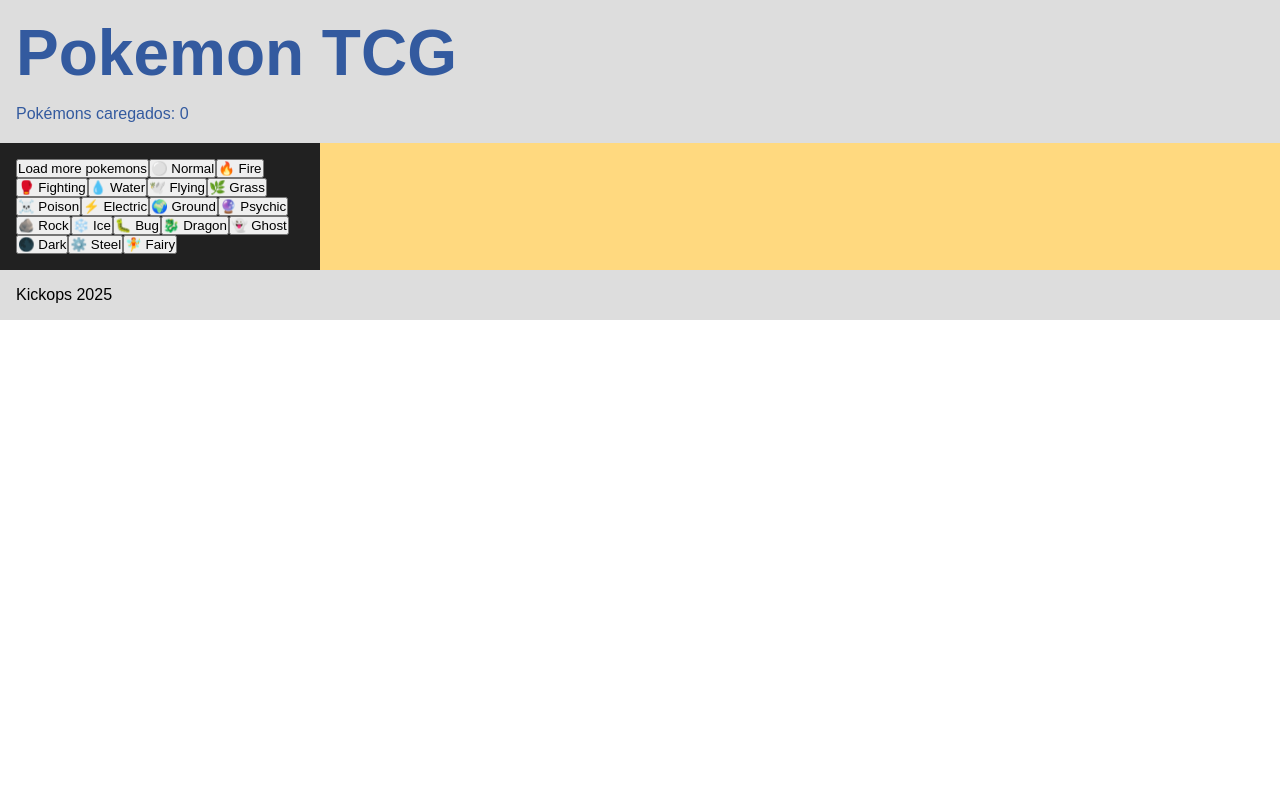
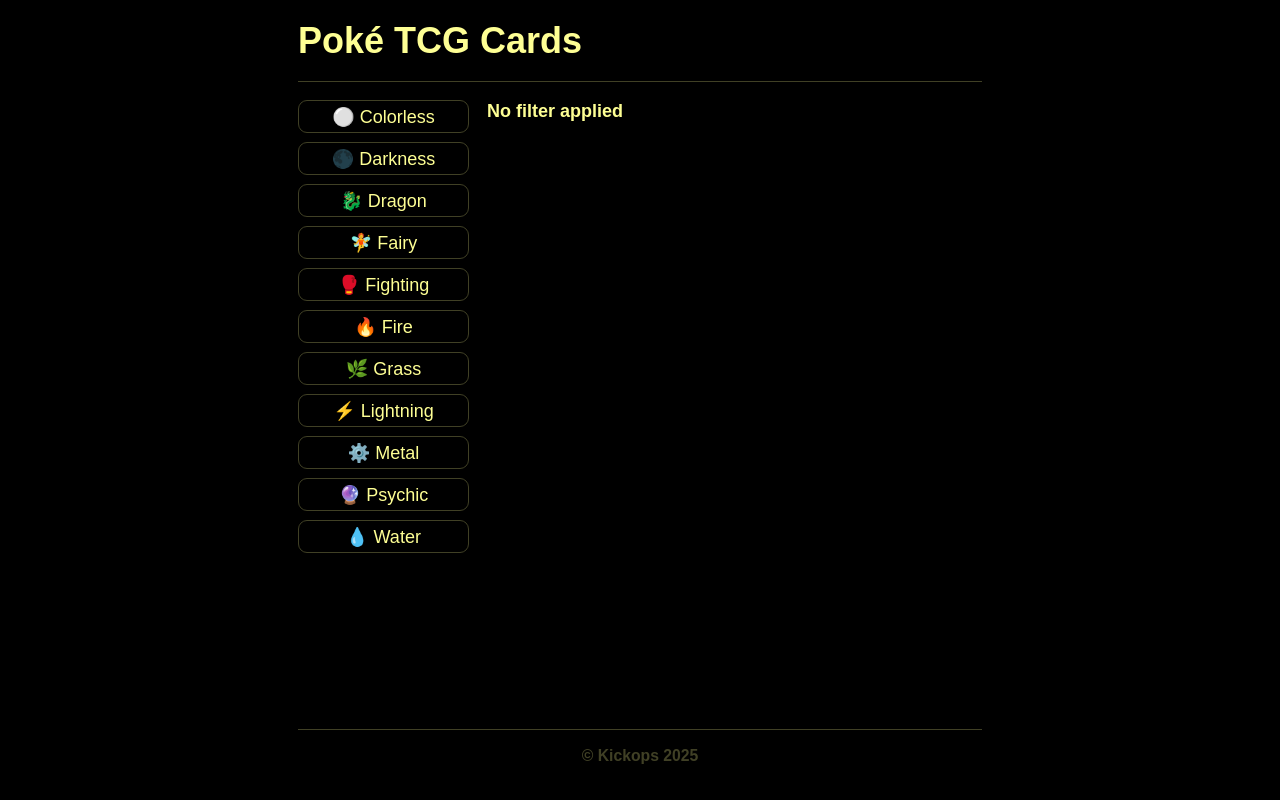
Before and after one commit to kickops-academy/academy-tcg-vanilla, a website built with Vite: page index.html in a window 1280 px wide. Built offline with nearby package versions, Linux system fonts and the light colour scheme; a web font is replaced by a local one.

Commit message:
Mudanças encontro VII

```diff
--- a/index.html
+++ b/index.html
@@ -3,35 +3,33 @@
   <head>
     <meta charset="UTF-8">
     <title>Pokemon TCG</title>
+    <meta name="viewport" content="width=device-width, initial-scale=1.0" />
+
+    <link rel="preconnect" href="https://fonts.googleapis.com">
+    <link rel="preconnect" href="https://fonts.gstatic.com" crossorigin>
+    <link href="https://fonts.googleapis.com/css2?family=Bitcount:wght@100..900&family=Inter:ital,opsz,wght@0,14..32,100..900;1,14..32,100..900&display=swap" rel="stylesheet">
 
     <link rel="stylesheet" href="./src/style.css">
   </head>
   <body>
-    <!--
-      DESAFIOS:
-      - Como podemos melhorar a experiência do usuário, por exemplo, ao carregar mais pokémons?
-      - Como podemos melhorar a visualização do que temos carregado?
-      - Seria bacana se o layout fosse responsivo, como podemos fazer isso?
-      - Como fazer o layout ocupar a tela inteira, com o rodapé sempre na parte inferior?
-      - Seria possível exibir a imagem em alta resolução, assim como a de baixa resolução, de forma responsiva? Se sim, como fazer? Sem usar CSS ou JavaScript?
-    -->
+    <div id="app">
       <header id="header">
-      <h1>Pokemon TCG</h1>
-      <small>Pokémons caregados: <span id="total">0</span></small>
+        <h1>Poké TCG Cards</h1>
       </header>
 
       <section>
-      <aside id="menu">
-
-      </aside>
+        <aside id="menu"></aside>
         <main id="main">
-
+          <h3 id="filter-name">No filter applied</h3>
+          <span id="loader" class="loading"></span>
+          <div id="stage"></div>
         </main>
       </section>
 
       <footer>
-      <p>Kickops 2025</p>
+        <p>&copy; Kickops 2025</p>
       </footer>
+    </div>
 
     <script defer src="./src/main.js"></script>
   </body>
--- a/src/main.js
+++ b/src/main.js
@@ -1,185 +1,110 @@
-/**
- * @type {HTMLElement}
- */
 const APP_MENU = document.querySelector("#menu");
+const APP_STAGE = document.querySelector("#stage");
+const APP_FILTER_NAME = document.querySelector("#filter-name");
 
-/**
- * @type {HTMLElement}
- */
-const APP_MAIN = document.querySelector("#main");
+const APP_LOADER = document.querySelector("#loader");
+APP_LOADER.classList.add("hidden");
 
-/**
- * @type {string}
- */
-const API_URL = "http://localhost:3000";
+const STORE = {};
+const APP_STORE = new Proxy(STORE, {
+  set(target, prop, value) {
+    target[prop] = value;
 
-/**
- * @type {Record<string, string>}
- */
-let FILTERS_DATA = {};
+    if (prop === "type") {
+      APP_FILTER_NAME.innerHTML = value
+        ? `Filter: ${value}`
+        : `No filter applied`;
 
-/**
- * @type {Proxy<Record<string, string>>}
- */
-const FILTERS = new Proxy(FILTERS_DATA, {
-  set(target, property, value) {
-    target[property] = value;
+      if (value) {
+        loadPokemonByType(value);
+      } else {
+        APP_STAGE.innerHTML = "No cards.";
+      }
+    }
 
-
-    APP_MAIN.childNodes.forEach((node) => {
-      node.remove();
-    });
-
-    if (value) {
-      const filtered = POKEMONS.filter((pokemon) => {
-        return pokemon.types.includes(value);
-      });
-
-      if (filtered.length === 0) {
-        const noResults = document.createElement("p");
-        noResults.innerText = "No results found";
-        APP_MAIN.appendChild(noResults);
-      } else {
-        filtered.forEach(async (pokemon) => {
-          const cardImg = document.createElement("img");
-          cardImg.src = `${pokemon.image}/low.png`;
-          cardImg.alt = pokemon.name;
-          cardImg.addEventListener("load", (evt) => {
-            APP_MAIN.appendChild(cardImg);
-          });
-          cardImg.addEventListener("error", (evt) => {
-            console.log("Error loading image:" + pokemon.name);
-          });
-        });
-      }
+    if (prop === "cards") {
+      console.log(`Setting cards:`, value);
+      renderCards(value);
     }
 
     return true;
   },
-  get(target, property) {
-    return target[property];
-  }
 });
 
-/**
- * @type {Array<Record<string, string>>}
- */
-let POKEMON_LIST = [];
-
-/**
- * @type {Proxy<Array<Record<string, string>>>}
- */
-const POKEMONS = new Proxy(POKEMON_LIST, {
-  set(target, property, value) {
-    target[property] = value;
-
-    const total = document.querySelector("#total");
-    if (total) {
-      total.innerText = target.length;
-    }
-
-    return true;
-  },
-  get(target, property) {
-    return target[property];
-  }
-});
-
-/**
- * @type {Record<string, string>}
- */
 const POKEMON_TYPES = {
-  "Normal": "⚪️",
-  "Fire": "🔥",
-  "Fighting": "🥊",
-  "Water": "💧",
-  "Flying": "🕊️",
-  "Grass": "🌿",
-  "Poison": "☠️",
-  "Electric": "⚡️",
-  "Ground": "🌍",
-  "Psychic": "🔮",
-  "Rock": "🪨",
-  "Ice": "❄️",
-  "Bug": "🐛",
-  "Dragon": "🐉",
-  "Ghost": "👻",
-  "Dark": "🌑",
-  "Steel": "⚙️",
-  "Fairy": "🧚"
+  Colorless: "⚪️",
+  Darkness: "🌑",
+  Dragon: "🐉",
+  Fairy: "🧚",
+  Fighting: "🥊",
+  Fire: "🔥",
+  Grass: "🌿",
+  Lightning: "⚡️",
+  Metal: "⚙️",
+  Psychic: "🔮",
+  Water: "💧",
 };
 
-function createReloadButton() {
+function renderCards(cards) {
+  APP_STAGE.innerHTML = "";
+  cards.forEach((card) => {
+    const cardImage = document.createElement("img");
+    cardImage.src = `${card.image}/low.png`;
+    cardImage.alt = card.name;
+    cardImage.addEventListener("load", () => {
+      APP_STAGE.appendChild(cardImage);
+    });
+    cardImage.addEventListener("error", () => {
+      console.error(`Failed to load image for card: ${card.name}`);
+    });
+  });
+}
+
+async function loadPokemonByType(type) {
+  APP_LOADER.classList.remove("hidden");
+
+  try {
+    const response = await fetch(
+      `http://localhost:3000/card/pokemon/${type}?amount=8`,
+      {
+        method: "GET",
+      }
+    );
+
+    const cardData = await response?.json();
+    if (Array.isArray(cardData)) {
+      // Clear APP_CARDS before adding new data
+      APP_STORE.cards = cardData;
+    }
+  } catch (err) {
+    console.error(`Error loading Pokémon of type ${type}:`, err);
+  } finally {
+    APP_LOADER.classList.add("hidden");
+  }
+}
+
+function generateButton(type, icon) {
   const button = document.createElement("button");
-  button.innerText = "Load more pokemons";
+  button.textContent = `${icon} ${type}`;
   button.addEventListener("click", () => {
-    loadPokemons();
+    if (APP_STORE.type === type) {
+      APP_STORE.type = null;
+    } else {
+      APP_STORE.type = type;
+    }
   });
   APP_MENU.appendChild(button);
 }
 
-function createMenuButton(label, value) {
-  const button = document.createElement("button");
-  button.innerText = `${value} ${label}`;
-  button.addEventListener("click", () => {
-    FILTERS.type = label;
-  });
-  APP_MENU.appendChild(button);
-}
-
-/**
- * Carrega uma quantidade específica de cartas de pokémons de uma categoria.
- *
- * Desafios:
- * - Como podemos melhorar a experiência do usuário ao carregar os pokémons?
- * - Como podemos tratar erros de rede ou falhas na API?
- * - Como podemos verificar se os dados retornados são válidos?
- * - Se o número de parâmetros for maior que 2, isso pode ser problemático, como podemos prevenir isso?
- * - Existe uma forma de validar os parâmetros passados para a função?
- *
- * @param {*} amount
- * @param {*} category
- */
-async function loadPokemons(
-  amount = 20,
-  category = "Pokemon"
-) {
-  APP_MAIN.childNodes.forEach((node) => {
-    node.remove();
-  });
-
-  const message = document.createElement("p");
-  message.innerText = "Loading pokemons...";
-  APP_MAIN.appendChild(message);
-
-  const requestUrl = new URL(`${API_URL}/card/pokemon/random`);
-  requestUrl.searchParams.set("amount", amount);
-  requestUrl.searchParams.set("category", category);
-
-  // Se o request fetch falhar, o que acontece? Como podemos tratar isso?
-  const pokemons = await fetch(requestUrl.toString(), {
-    method: "GET"
-  });
-
-  const data = await pokemons.json();
-
-  // Existe uma forma de verificar se data é um array? Se sim, como?
-  if (data && data.length > 0) {
-    POKEMONS.push(...data);
-  }
-
-  message.innerText = "Pokemons loaded successfully!";
-}
-
-function mapCategoriesToMenuButtons() {
-  // Existe uma interface melhor para mapear os tipos de Pokémon?
-  // Botões são a melhor forma?
-  // Como podemos melhorar a usabilidade do menu?
-  // Como podemos saber se o usuário clicou em um botão de tipo e indicar isso visualmente?
-  Object.entries(POKEMON_TYPES).map(([label, value]) => {
-    createMenuButton(label, value);
+function mapTypesToButtons() {
+  Object.entries(POKEMON_TYPES).forEach(([type, icon]) => {
+    console.log(`Mapping type: ${type} with icon: ${icon}`);
+    generateButton(type, icon);
   });
 }
 
-createReloadButton();
-mapCategoriesToMenuButtons();
+function bootstrap() {
+  mapTypesToButtons();
+}
+
+bootstrap();
--- a/src/style.css
+++ b/src/style.css
@@ -1,59 +1,182 @@
-/**
-  DESAFIOS:
-  - Podemos estruturar melhor nosso CSS para facilitar a manutenção?
-  - Como podemos tornar mais agradável o menu de filtros?
-  - Podemos melhorar a apresentação dos cards?
-  - E quanto a responsividade? Podemos fazer o layout se adaptar a diferentes tamanhos de tela?
- */
 :root {
-  --primary: #335a9f;
-  font-family: Arial, sans-serif;
-  font-size: 16px;
+  --ko-yellow: #feff94;
+
+  color-scheme: dark;
+  color: #ffffff;
+  background-color: #000000;
+
+  font-family: "Bitcount", sans-serif;
+  font-size: 18px;
+  font-weight: 400;
+  line-height: 1.25;
+
+  font-synthesis: none;
+  text-rendering: optimizeLegibility;
+  -webkit-font-smoothing: antialiased;
+  -moz-osx-font-smoothing: grayscale;
+}
+
+@keyframes loading {
+  0% {
+    content: "Loading";
+  }
+
+  25% {
+    content: "Loading.";
+  }
+
+  50% {
+    content: "Loading..";
+  }
+
+  75% {
+    content: "Loading...";
+  }
+
+  100% {
+    content: "Loading...";
+  }
 }
 
 * {
-  box-sizing: border-box;
   margin: 0;
   padding: 0;
+  box-sizing: border-box;
 }
 
-.blue-text {
-  color: #0000ff;
+#app {
+  width: 100%;
+  max-width: 720px;
+  min-height: 100dvh;
+  padding: 1rem;
+  margin: 0 auto;
+  display: flex;
+  flex-direction: column;
+  gap: 1rem;
 }
 
 header {
-  color: var(--primary);
-  background: #ddd;
-  font-size: 2rem;
-  padding: 1rem;
-}
+  border-bottom: 1px solid color-mix(in srgb, var(--ko-yellow) 25%, #000000);
 
-header small {
-  font-size: 0.5em;
+  h1 {
+    color: var(--ko-yellow);
+    font-size: 2rem;
+    font-weight: 700;
+    line-height: 1.25;
+    margin-bottom: 1rem;
+  }
 }
 
 section {
   display: flex;
-  flex-direction: row;
+  flex-direction: column;
+  gap: 1rem;
+  flex: 1;
+
+  aside {
+    display: flex;
+    flex-direction: row;
+    flex-wrap: wrap;
+    align-items: center;
+    justify-content: center;
+    gap: 0.5rem;
+
+    button {
+      border: 1px solid color-mix(in srgb, var(--ko-yellow) 25%, #000000);
+      background-color: transparent;
+      color: var(--ko-yellow);
+      font-family: inherit;
+      font-size: 1rem;
+      padding: 0.25em 0.5em;
+      border-radius: 0.5em;
+      cursor: pointer;
+      transition: all .3s ease;
+
+      &:hover {
+        background-color: color-mix(in srgb, var(--ko-yellow) 25%, #000000);
+      }
+    }
+  }
+
+  main {
+    flex: 1;
+    display: flex;
+    flex-direction: column;
+    gap: 1rem;
+  }
 }
 
-main {
-  background-color: rgba(255, 180, 0, 0.5);
-  flex: 1;
+span.loading {
+  &:after {
+    content: "";
+    display: inline-block;
+    color: var(--ko-yellow);
+    font-size: 1rem;
+    font-weight: 200;
+    animation: loading 0.5s infinite steps(3);
+  }
+
+  &.hidden {
+    display: none;
+  }
 }
 
-aside {
-  max-width: 20rem;
-  background-color: #212121;
-  color: #ffffff;
-  padding: 1rem;
+#filter-name {
+  color: var(--ko-yellow);
+  font-size: 1rem;
+}
+
+#stage {
+  color: color-mix(in srgb, var(--ko-yellow) 45%, #000000);
+  display: grid;
+  grid-template-columns: 1fr 1fr;
+  gap: 0.5rem;
+  row-gap: 1rem;
+  column-gap: 1rem;
+  font-weight: 300;
 
   img {
-    width: 3rem;
+    width: 100%;
+    margin: 0;
+    padding: 0;
   }
 }
 
 footer {
-  background: #ddd;
+  border-top: 1px solid color-mix(in srgb, var(--ko-yellow) 25%, #000000);
+  display: flex;
+  flex-direction: column;
+  align-items: center;
+  justify-content: center;
+  width: 100%;
   padding: 1rem;
+
+  p {
+    color: color-mix(in srgb, var(--ko-yellow) 25%, #000000);
+    font-size: 0.875rem;
+    font-weight: 700;
+    line-height: 1;
+    text-align: center;
+  }
 }
+
+@media (min-width: 768px) {
+  section {
+    flex-direction: row;
+
+    aside {
+      width: 25%;
+      flex-direction: column;
+      align-items: stretch;
+      justify-content: flex-start;
+    }
+
+    main {
+      width: 75%;
+    }
+  }
+
+  #stage {
+    grid-template-columns: 1fr 1fr 1fr;
+  }
+}
```
Also changed, not shown: referencia.jpeg (added). Lines whose indentation alone changed are shown as unchanged.
